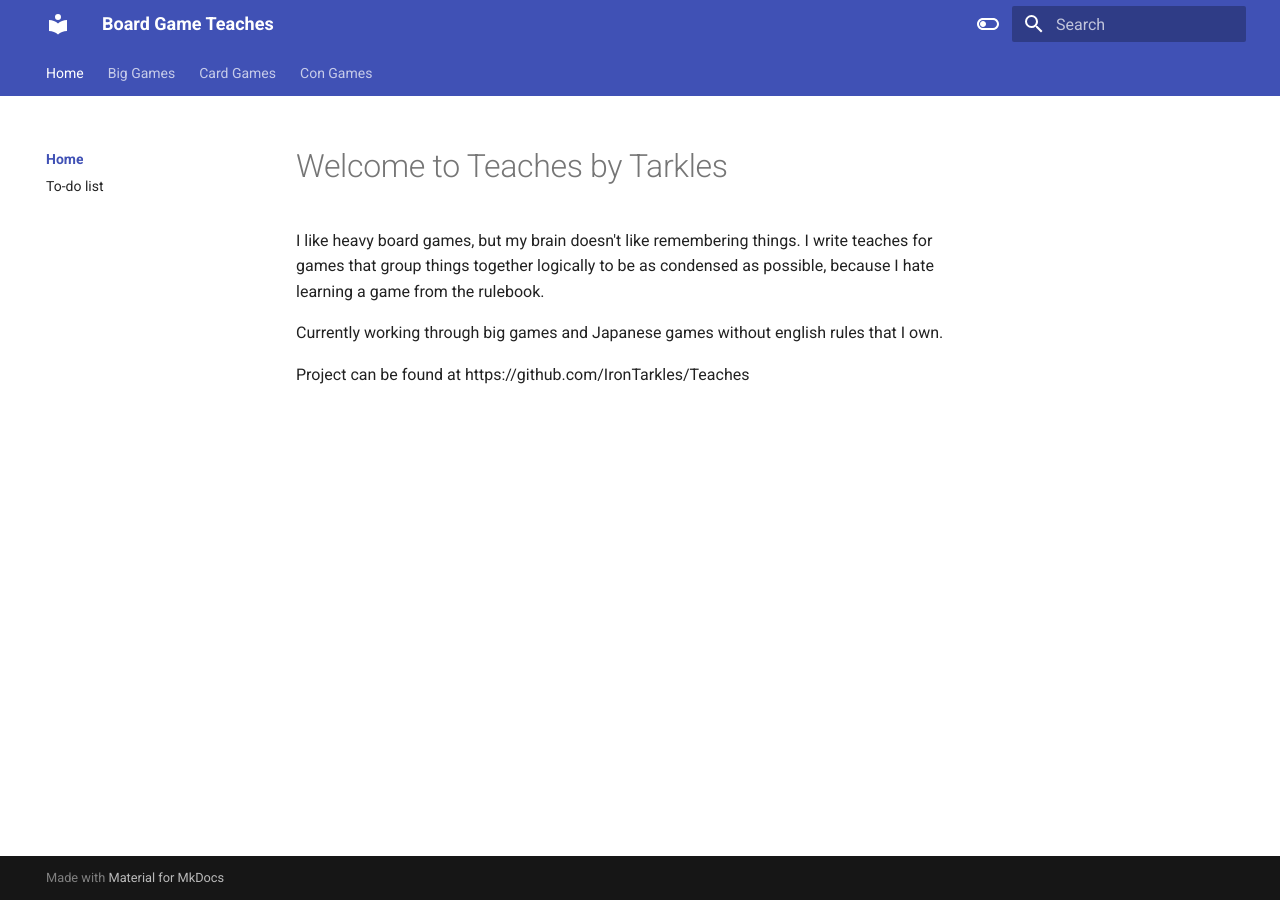
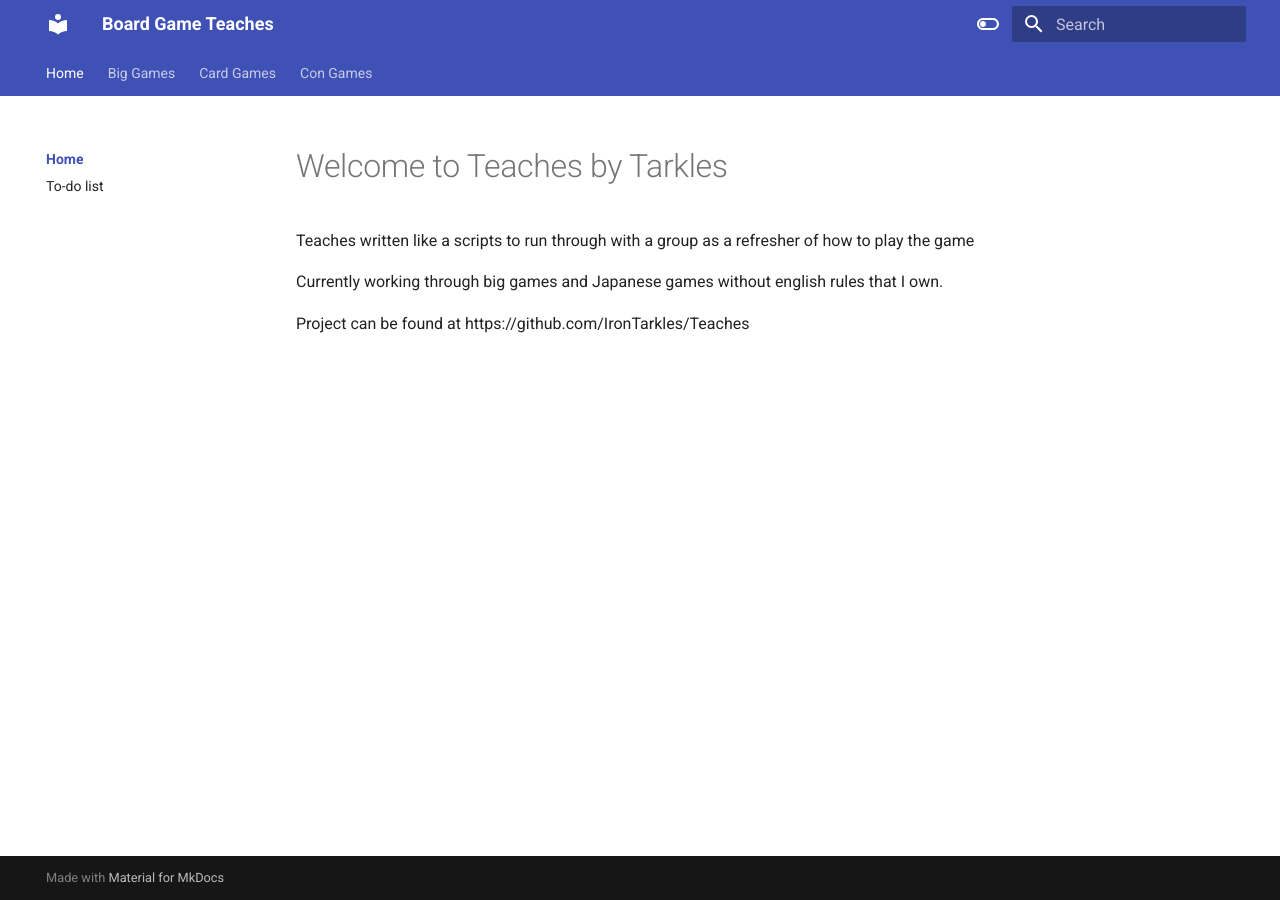
Before and after one commit to IronTarkles/Teaches, an MkDocs documentation site: the page built from docs/index.md, in a window 1280 px wide. Built offline with MkDocs 1.6.1 and Material for MkDocs 9.7.7, drawn with Linux system fonts in a browser that asks for light colours.

Commit message:
some cleanup

```diff
--- a/docs/index.md
+++ b/docs/index.md
@@ -1,5 +1,5 @@
 # Welcome to Teaches by Tarkles
-I like heavy board games, but my brain doesn't like remembering things. I write teaches for games that group things together logically to be as condensed as possible, because I hate learning a game from the rulebook.
+Teaches written like a scripts to run through with a group as a refresher of how to play the game
 
 Currently working through big games and Japanese games without english rules that I own.
 
--- a/mkdocs.yml
+++ b/mkdocs.yml
@@ -21,7 +21,6 @@ nav:
     - Five Tribes: big_games/five_tribes.md
     - Gaia Project: big_games/gaia_project.md
     - Great Western Trail: big_games/great_western_trail.md
-    - Inferno: big_games/inferno.md
     - Lightning Train: big_games/lightning_train.md
     - Lisboa: big_games/lisboa.md
     - Lorenzo Il Magnifico: big_games/lorenzo.md
@@ -33,11 +32,10 @@ nav:
     - Red Cathedral: big_games/red_cathedral.md
     - Revive: big_games/revive.md
     - Shipyard: big_games/shipyard.md
-    - Tianxia: big_games/tianxia.md
     - Tiletum: big_games/tiletum.md
     - Treasure Ship of Zheng He: big_games/treasure_ship.md
     - Trickerion: big_games/trickerion.md
-    - Tryoes: big_games/troyes.md
+    - Troyes: big_games/troyes.md
     - Unconcious Mind: big_games/unconcious_mind_template.md
     - Underwater Cities: big_games/underwater_cities.md
     - Voyages of Marco Polo: big_games/marco_polo.md
```
Also changed, not shown: docs/WIP/abomination.md (deleted, +0 -5 lines), docs/WIP/gallerist.md (deleted, +0 -2 lines), docs/WIP/grand_austria_hotel.md (deleted, +0 -3 lines), docs/archived/evacuation.md (renamed from docs/big_games/evacuation.md), docs/archived/ezra_and_nehemiah.md (renamed from docs/WIP/ezra_and_nehemiah.md), docs/archived/inferno.md (renamed from docs/big_games/inferno.md), docs/archived/minos.md (renamed from docs/big_games/minos.md), docs/archived/tianxia.md (renamed from docs/big_games/tianxia.md).
